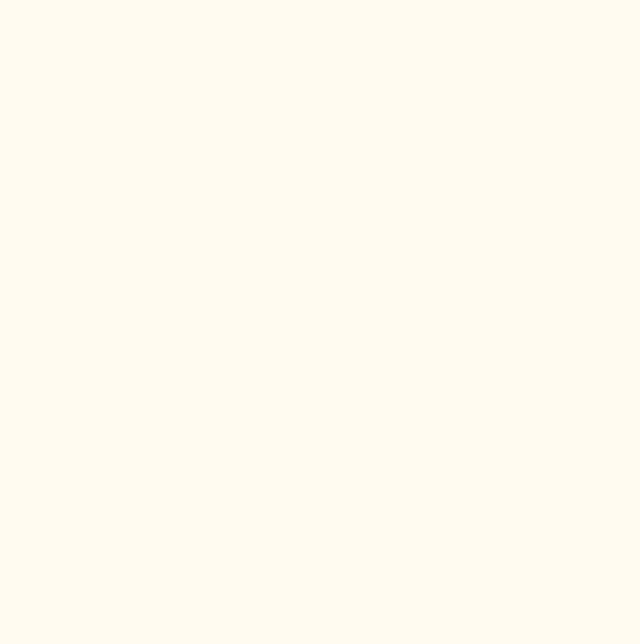
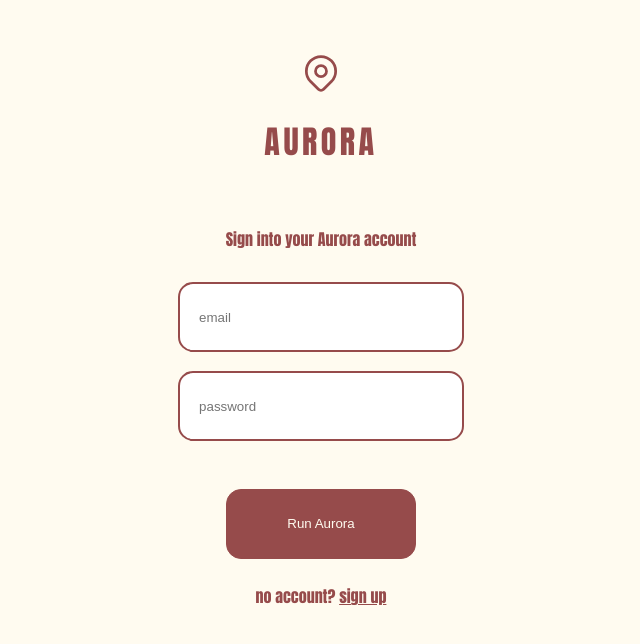
Before and after one commit to ellalearns/aurora-fe, a React (Create React App) app: page /signin in a window 1280 px wide. Before the commit this address had no page. Shown: the top 644 px of the page, without its empty margins (319-959 px from the left). Built offline with nearby package versions, Linux system fonts and the light colour scheme.

Commit message:
create signin page

```diff
--- a/src/App.jsx
+++ b/src/App.jsx
@@ -2,6 +2,7 @@ import React from "react";
 import { Route, Routes } from "react-router-dom";
 import Today from "./pages/Today";
 import SignUp from "./pages/SignUp";
+import SignIn from "./pages/SignIn";
 import "./styles/App.css"
 
 
@@ -10,6 +11,7 @@ function App() {
         <Routes>
             <Route path="/" element={<Today />} />
             <Route path="signup" element={<SignUp />} />
+            <Route path="signin" element={<SignIn />} />
         </Routes>
     )
 }
--- /dev/null
+++ b/src/pages/SignIn.jsx
@@ -0,0 +1,28 @@
+import React from "react";
+import "../styles/SignIn.css"
+import icon from "../images/icon.svg"
+
+
+function SignIn() {
+
+    return (
+        <div id="signin-container">
+            <img src={icon} />
+            <h1 id="name-h">AURORA</h1>
+            <form>
+            <div id="input-div">
+                <h4 id="input-h">Sign into your Aurora account</h4>
+                <input type="email" id="email" required placeholder="email" className="input" />
+                <input type="password" id="password" required placeholder="password" className="input" />
+            </div>
+            <div id="button-div">
+                <button>Run Aurora</button>
+                <p>no account? <span><a href="">sign up</a></span></p>
+            </div>
+            </form>
+        </div>
+    )
+}
+
+
+export default SignIn;
--- /dev/null
+++ b/src/styles/SignIn.css
@@ -0,0 +1,92 @@
+::selection {
+    background-color: #badbad;
+    color: #fffbf0;
+}
+
+#signin-container {
+    display: flex;
+    flex-direction: column;
+    align-items: center;
+    height: 100vh;
+    margin-top: 4%;
+    color: #964b4b;
+}
+
+#name-h {
+    font-weight: 300;
+    letter-spacing: 3.5px;
+}
+
+#input-div {
+    display: flex;
+    flex-direction: column;
+    align-items: center;
+    margin-left: 0%;
+    padding-top: 10%;
+}
+
+#input-h {
+    text-align: center;
+}
+
+.input {
+    width: 150%;
+    height: 70px;
+    padding: 10%;
+    margin: 5%;
+    border: 2px solid #964b4b;
+    border-radius: 15px;
+    outline: none;
+    position: relative;
+    transition: border-color 0.3s, transform 0.3s;
+}
+
+.input:focus {
+    box-shadow: none;
+    outline: none;
+    transform: translateY(-2px);
+}
+
+.input:not(:placeholder-shown) {
+    border: 2px solid #badbad;
+}
+
+.input:invalid:focus {
+    border: 2px solid;
+    border-color: salmon;
+}
+
+#button-div {
+    display: flex;
+    flex-direction: column;
+    padding-top: 15%;
+    align-items: center;
+}
+
+#button-div > button {
+    height: 70px;
+    width: 100%;
+    margin: 5%;
+    background-color: #964b4b;
+    border: 1px solid #964b4b;
+    border-radius: 15px;
+    color: #fffbf0;
+    transition: transform 0.3s ease-in-out;
+    font-weight: 500;
+}
+
+#button-div > button:hover {
+    cursor: pointer;
+    transform: translateY(-2px) scale(1.02);
+}
+
+#button-div > p > span > a {
+    color: #964b4b;
+    font-weight: 600;
+    display: inline-flex;
+    transition: transform 0.3s ease-in-out;
+}
+
+#button-div > p > span >  a:hover {
+    transform: translateY(-2px) scale(1.01);
+}
```
